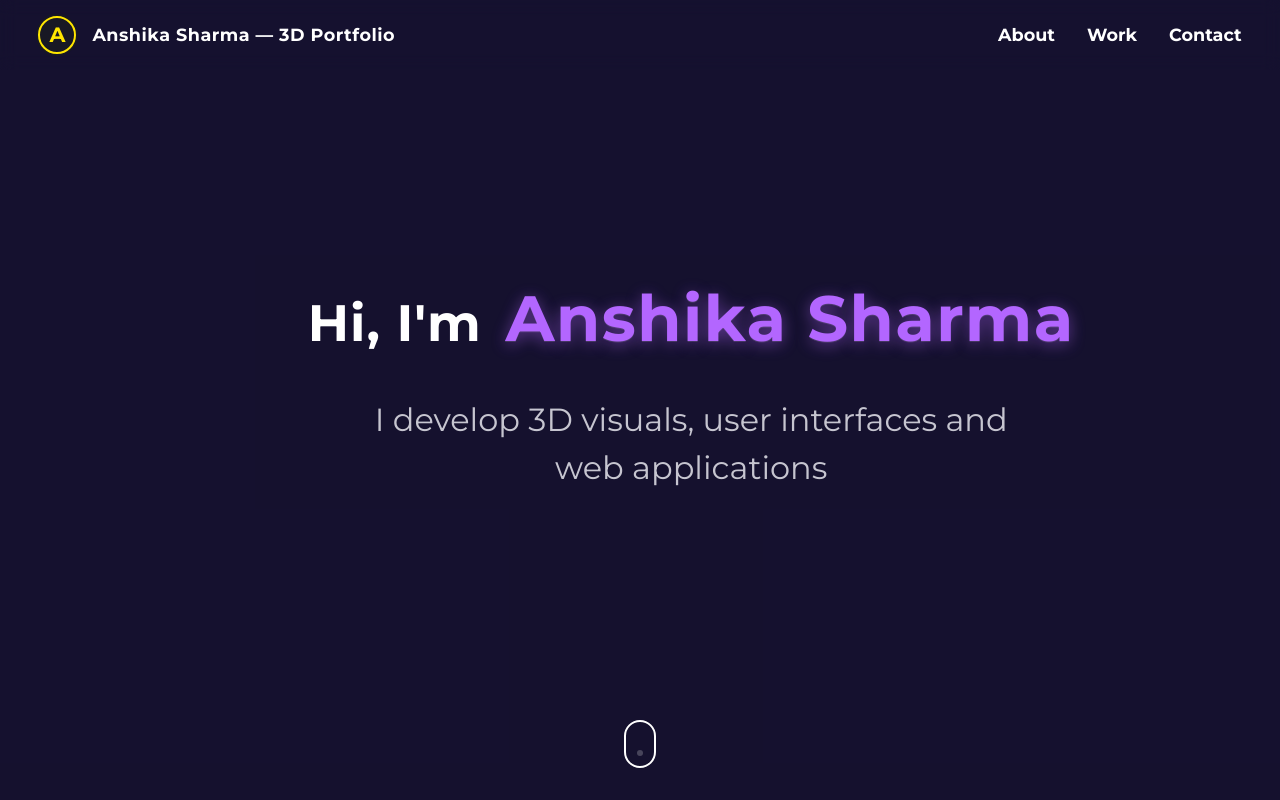
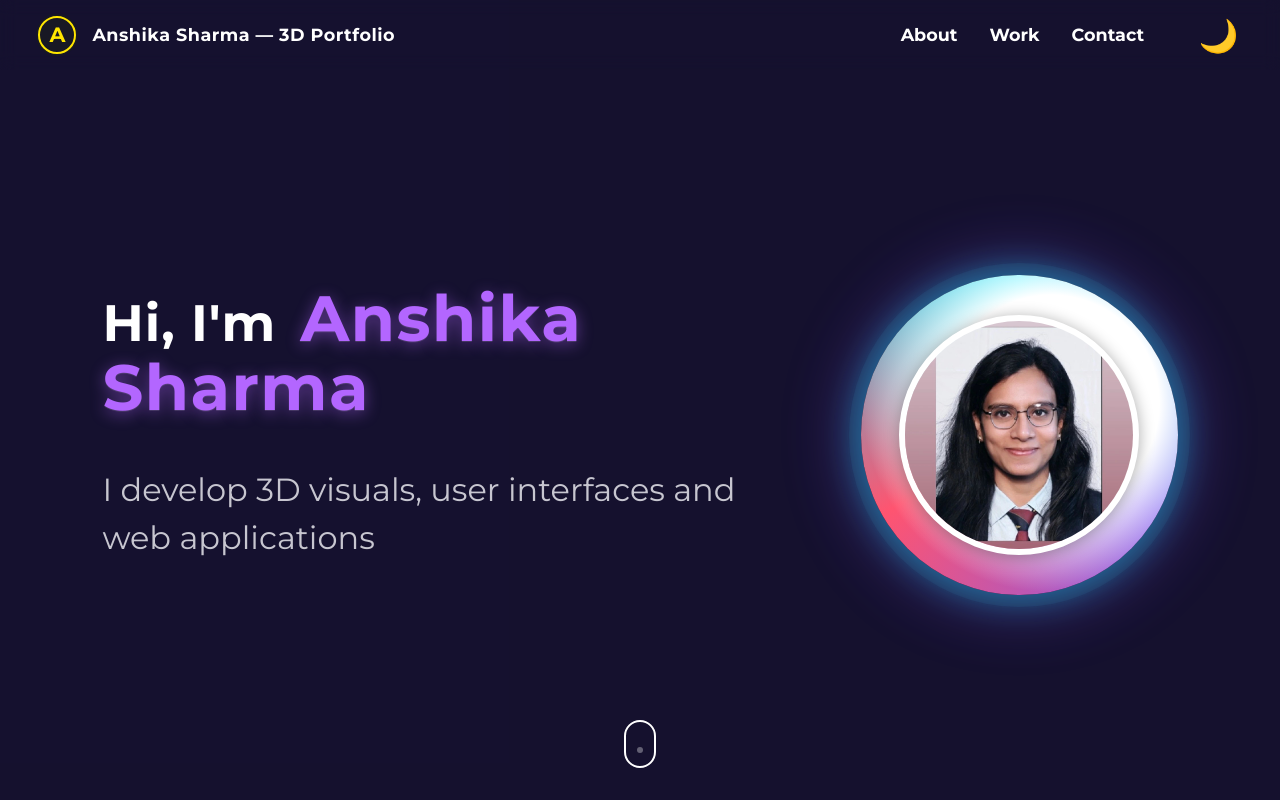
Before and after one commit to anshikasharma148/portfolio, a React (Vite) app in the folder my-portfolio/: page / in a window 1280 px wide. Shown: the top 800 px of the page. Built offline with nearby package versions, Linux system fonts and the light colour scheme.

Commit message:
UI/UX improvements: theme toggle, card backgrounds, justified content, section heading dot, footer, hero layout, glowing profile image, and default dark mode

```diff
--- a/my-portfolio/src/App.css
+++ b/my-portfolio/src/App.css
@@ -1423,13 +1423,12 @@ header h2 {
   display: flex;
   align-items: center;
   justify-content: center;
-  width: 400px;
-  height: 400px;
+  width: 320px;
+  height: 320px;
   border-radius: 50%;
   background: transparent;
   box-shadow: none;
   position: relative;
-  margin-top: -40px;
 }
 .hero-image-glow-ring {
   width: 100%;
@@ -1440,19 +1439,19 @@ header h2 {
   justify-content: center;
   background: radial-gradient(circle at 60% 40%, #fff 0 40%, transparent 70%),
               conic-gradient(from 0deg, #00eaff, #7f5af0, #ff5470, #00eaff 100%);
-  box-shadow: 0 0 64px 24px #00eaff99, 0 0 128px 32px #7f5af099, 0 0 0 20px #181f3a;
+  box-shadow: 0 0 32px 8px #00eaff55, 0 0 64px 16px #7f5af055, 0 0 0 12px #181f3a;
   position: relative;
   padding: 0;
 }
 .hero-image-3d {
-  width: 320px;
-  height: 320px;
+  width: 240px;
+  height: 240px;
   max-width: 100%;
   max-height: 100%;
   object-fit: cover;
   border-radius: 50%;
-  box-shadow: 0 4px 32px 0 #0007;
-  border: 8px solid #fff;
+  box-shadow: 0 2px 16px 0 #0005;
+  border: 6px solid #fff;
   background: #23233b;
   transition: none;
   z-index: 2;
@@ -1461,20 +1460,17 @@ header h2 {
 @media (max-width: 900px) {
   .hero-image-3d-container {
     margin: 4vh auto 0 auto;
-    width: 220px;
-    height: 220px;
-    margin-top: 0;
+    width: 180px;
+    height: 180px;
   }
   .hero-image-glow-ring {
     width: 100%;
     height: 100%;
-    box-shadow: 0 0 32px 12px #00eaff99, 0 0 64px 16px #7f5af099, 0 0 0 10px #181f3a;
   }
   .hero-image-3d {
-    width: 160px;
-    height: 160px;
+    width: 120px;
+    height: 120px;
     max-width: 100%;
     max-height: 100%;
-    border-width: 6px;
   }
 }
--- a/my-portfolio/src/App.jsx
+++ b/my-portfolio/src/App.jsx
@@ -6,15 +6,20 @@ import jpvlLogo from './assets/jpvl-logo.jpg';
 import digitalUmbrellaLogo from './assets/digital-umbrella-logo.png';
 import drdoLogo from './assets/drdo-logo.jpg';
 import React from 'react';
+import SkillIcon3D from './components/SkillIcon3D';
+import ContactForm from './components/ContactForm';
+import Contact3DIcon from './components/Contact3DIcon';
+import portImage from './assets/portimage.jpeg';
 
-function AnimatedBackground() {
+function AnimatedBackground({ theme }) {
+  const bgColor = theme === 'light' ? '#f7f7fa' : '#1a1a2e';
   return (
     <Canvas camera={{ position: [0, 0, 5], fov: 60 }} style={{ position: 'fixed', top: 0, left: 0, zIndex: 0, width: '100vw', height: '100vh' }}>
       <ambientLight intensity={1} />
       <mesh position={[0, 0, 0]}>
         <planeGeometry args={[20, 12, 1, 1]} />
         <meshBasicMaterial
-          color="#1a1a2e"
+          color={bgColor}
           transparent
           opacity={0.8}
         />
@@ -31,7 +36,7 @@ const sections = [
   { id: 'contact', label: 'Contact' },
 ]
 
-function Navbar() {
+function Navbar({ theme, toggleTheme }) {
   return (
     <nav className="navbar new-navbar">
       <div className="navbar-left">
@@ -42,6 +47,11 @@ function Navbar() {
         <li><a href="#about">About</a></li>
         <li><a href="#work">Work</a></li>
         <li><a href="#contact">Contact</a></li>
+        <li>
+          <button className="theme-toggle-btn" onClick={toggleTheme} title="Toggle light/dark mode">
+            {theme === 'dark' ? '🌙' : '☀️'}
+        </button>
+        </li>
       </ul>
     </nav>
   )
@@ -49,10 +59,15 @@ function Navbar() {
 
 function Hero() {
   return (
-    <section className="hero-section new-hero-section center-hero">
-      <div className="hero-content">
+    <section className="hero-section new-hero-section hero-left-layout">
+      <div className="hero-content hero-content-left">
         <h1><span className="hero-hi">Hi, I'm</span> <span className="hero-name">Anshika Sharma</span></h1>
         <h2 className="hero-subtitle">I develop 3D visuals, user interfaces and web applications</h2>
+      </div>
+      <div className="hero-image-3d-container">
+        <div className="hero-image-glow-ring">
+          <img src={portImage} alt="Anshika Sharma" className="hero-image-3d" />
+        </div>
       </div>
       <div className="hero-scroll-indicator bottom-scroll">
         <span className="mouse-icon"></span>
@@ -107,7 +122,7 @@ function Introduction() {
     <section className={`intro-section${showSection ? ' show' : ''}`} ref={introRef}>
       <div className="intro-inner">
         <div className="intro-label">INTRODUCTION</div>
-        <h2 className="intro-title">Overview<span className="intro-dot">.</span></h2>
+        <h2 className="intro-title">Overview<span className="section-dot"></span></h2>
         <p className="intro-desc">
           I'm Anshika Sharma, a dedicated Software Developer with hands-on experience in building full-stack web applications. I specialize in React.js, Next.js, Tailwind CSS, and Three.js on the frontend, and Node.js, Express.js, MongoDB, and MySQL on the backend. With a strong command of HTML, CSS, JavaScript, and TypeScript, I focus on creating clean, responsive, and efficient solutions that deliver real impact.
         </p>
@@ -122,6 +137,38 @@ function Introduction() {
       </div>
     </section>
   )
+}
+
+function SkillsSection() {
+  const skills = [
+    { name: 'HTML', icon: '/icons/html.svg' },
+    { name: 'CSS', icon: '/icons/css.svg' },
+    { name: 'JavaScript', icon: '/icons/javascript.svg' },
+    { name: 'React', icon: '/icons/react.svg' },
+    { name: 'Next.js', icon: '/icons/nextjs.svg' },
+    { name: 'Tailwind', icon: '/icons/tailwindcss.svg' },
+    { name: 'Node.js', icon: '/icons/nodejs.svg' },
+    { name: 'Express', icon: '/icons/express.svg' },
+    { name: 'TypeScript', icon: '/icons/typescript.svg' },
+    { name: 'SQL', icon: '/icons/sql.svg' },
+    { name: 'MongoDB', icon: '/icons/mongodb.svg' },
+    { name: 'C++', icon: '/icons/cpp.svg' },
+    { name: 'GitHub', icon: '/icons/github.svg' },
+  ];
+  return (
+    <section className="skills-section honeycomb-skills">
+      <div className="skills-row">
+        {skills.slice(0, 7).map(skill => (
+          <SkillIcon3D key={skill.name} icon={skill.icon} />
+        ))}
+      </div>
+      <div className="skills-row skills-row-offset">
+        {skills.slice(7).map(skill => (
+          <SkillIcon3D key={skill.name} icon={skill.icon} />
+        ))}
+      </div>
+    </section>
+  );
 }
 
 function WorkExperience() {
@@ -190,7 +237,7 @@ function WorkExperience() {
   return (
     <section className={`work-section${showSection ? ' show' : ''}`} ref={workRef}>
       <div className="work-label">WHAT I HAVE DONE SO FAR</div>
-      <h2 className="work-title">Work Experience<span className="work-dot">.</span></h2>
+      <h2 className="work-title">Work Experience<span className="section-dot"></span></h2>
       <div className="timeline timeline-centered">
         <div className="timeline-line timeline-line-centered"></div>
         {experiences.map((exp, i) => {
@@ -223,16 +270,63 @@ function WorkExperience() {
   );
 }
 
+function ContactSection() {
+  return (
+    <section className="contact-section-flex">
+      <ContactForm />
+      <div className="contact-3d-illustration">
+        <Contact3DIcon />
+      </div>
+    </section>
+  );
+}
+
 function App() {
+  const [theme, setTheme] = useState(() => {
+    const savedTheme = localStorage.getItem('theme');
+    if (!savedTheme) {
+      localStorage.setItem('theme', 'dark');
+      return 'dark';
+    }
+    return savedTheme;
+  });
+  useEffect(() => {
+    localStorage.setItem('theme', theme);
+  }, [theme]);
+  const toggleTheme = () => setTheme(theme === 'dark' ? 'light' : 'dark');
   return (
-    <div className="portfolio-root">
-      <AnimatedBackground />
-      <Navbar />
+    <div className={`portfolio-root ${theme}`}>
+      <AnimatedBackground theme={theme} />
+      <Navbar theme={theme} toggleTheme={toggleTheme} />
       <main className="portfolio-content scrollable">
         <Hero />
         <Introduction />
         <WorkExperience />
+        <SkillsSection />
+        <ContactSection />
       </main>
+      <footer className="custom-footer">
+        <div className="footer-content">
+          <span className="footer-copyright">&copy; {new Date().getFullYear()} Anshika Sharma</span>
+          <div className="footer-socials">
+            <a href="https://www.linkedin.com/in/anshika-sharma-3aa4241b7" target="_blank" rel="noopener noreferrer" title="LinkedIn" className="footer-icon-link">
+              <svg className="footer-icon" viewBox="0 0 24 24" width="22" height="22" fill="currentColor"><path d="M19 0h-14c-2.76 0-5 2.24-5 5v14c0 2.76 2.24 5 5 5h14c2.76 0 5-2.24 5-5v-14c0-2.76-2.24-5-5-5zm-11 19h-3v-9h3v9zm-1.5-10.28c-.97 0-1.75-.79-1.75-1.75s.78-1.75 1.75-1.75 1.75.79 1.75 1.75-.78 1.75-1.75 1.75zm15.5 10.28h-3v-4.5c0-1.08-.02-2.47-1.5-2.47-1.5 0-1.73 1.17-1.73 2.39v4.58h-3v-9h2.88v1.23h.04c.4-.75 1.38-1.54 2.84-1.54 3.04 0 3.6 2 3.6 4.59v4.72z"/></svg>
+            </a>
+            <a href="https://github.com/anshikasharma148" target="_blank" rel="noopener noreferrer" title="GitHub" className="footer-icon-link">
+              <svg className="footer-icon" viewBox="0 0 24 24" width="22" height="22" fill="currentColor"><path d="M12 0.297c-6.63 0-12 5.373-12 12 0 5.303 3.438 9.8 8.205 11.387.6.113.82-.258.82-.577 0-.285-.01-1.04-.015-2.04-3.338.724-4.042-1.61-4.042-1.61-.546-1.387-1.333-1.756-1.333-1.756-1.089-.745.084-.729.084-.729 1.205.084 1.84 1.236 1.84 1.236 1.07 1.834 2.809 1.304 3.495.997.108-.775.418-1.305.762-1.605-2.665-.305-5.466-1.334-5.466-5.931 0-1.31.469-2.381 1.236-3.221-.124-.303-.535-1.523.117-3.176 0 0 1.008-.322 3.301 1.23.957-.266 1.983-.399 3.003-.404 1.02.005 2.047.138 3.006.404 2.291-1.553 3.297-1.23 3.297-1.23.653 1.653.242 2.873.118 3.176.77.84 1.235 1.911 1.235 3.221 0 4.609-2.803 5.624-5.475 5.921.43.371.823 1.102.823 2.222 0 1.606-.014 2.898-.014 3.293 0 .322.218.694.825.576 4.765-1.588 8.2-6.084 8.2-11.386 0-6.627-5.373-12-12-12z"/></svg>
+            </a>
+            <a href="https://www.instagram.com/anshika_sharma_128/profilecard/?igsh=MTRnM2xyNmcxemtpcg==" target="_blank" rel="noopener noreferrer" title="Instagram" className="footer-icon-link">
+              <svg className="footer-icon" viewBox="0 0 24 24" width="22" height="22" fill="currentColor"><path d="M12 2.163c3.204 0 3.584.012 4.85.07 1.366.062 2.633.334 3.608 1.308.974.974 1.246 2.242 1.308 3.608.058 1.266.069 1.646.069 4.85s-.012 3.584-.07 4.85c-.062 1.366-.334 2.633-1.308 3.608-.974.974-2.242 1.246-3.608 1.308-1.266.058-1.646.069-4.85.069s-3.584-.012-4.85-.07c-1.366-.062-2.633-.334-3.608-1.308-.974-.974-1.246-2.242-1.308-3.608-.058-1.266-.069-1.646-.069-4.85s.012-3.584.07-4.85c.062-1.366.334-2.633 1.308-3.608.974-.974 2.242-1.246 3.608-1.308 1.266-.058 1.646-.069 4.85-.069zm0-2.163c-3.259 0-3.667.012-4.947.07-1.276.058-2.687.334-3.678 1.325-.991.991-1.267 2.402-1.325 3.678-.058 1.28-.07 1.688-.07 4.947s.012 3.667.07 4.947c.058 1.276.334 2.687 1.325 3.678.991.991 2.402 1.267 3.678 1.325 1.28.058 1.688.07 4.947.07s3.667-.012 4.947-.07c1.276-.058 2.687-.334 3.678-1.325.991-.991 1.267-2.402 1.325-3.678.058-1.28.07-1.688.07-4.947s-.012-3.667-.07-4.947c-.058-1.276-.334-2.687-1.325-3.678-.991-.991-2.402-1.267-3.678-1.325-1.28-.058-1.688-.07-4.947-.07zm0 5.838a6.162 6.162 0 1 0 0 12.324 6.162 6.162 0 0 0 0-12.324zm0 10.162a3.999 3.999 0 1 1 0-7.998 3.999 3.999 0 0 1 0 7.998zm6.406-11.845a1.44 1.44 0 1 0 0 2.881 1.44 1.44 0 0 0 0-2.881z"/></svg>
+            </a>
+            <a href="tel:8707657707" title="Phone" className="footer-icon-link">
+              <svg className="footer-icon" viewBox="0 0 24 24" width="22" height="22" fill="currentColor"><path d="M6.62 10.79a15.053 15.053 0 0 0 6.59 6.59l2.2-2.2a1.003 1.003 0 0 1 1.01-.24c1.12.37 2.33.57 3.58.57.55 0 1 .45 1 1v3.5c0 .55-.45 1-1 1C10.07 22 2 13.93 2 4.5c0-.55.45-1 1-1H6.5c.55 0 1 .45 1 1 0 1.25.2 2.46.57 3.58.13.34.04.73-.24 1.01l-2.2 2.2z"/></svg>
+            </a>
+            <a href="mailto:its.anshika12003@gmail.com" title="Email" className="footer-icon-link">
+              <svg className="footer-icon" viewBox="0 0 24 24" width="22" height="22" fill="none" stroke="currentColor" strokeWidth="2" strokeLinecap="round" strokeLinejoin="round"><rect x="2" y="4" width="20" height="16" rx="2"/><polyline points="22,6 12,13 2,6"/></svg>
+            </a>
+          </div>
+        </div>
+      </footer>
     </div>
   )
 }
```
